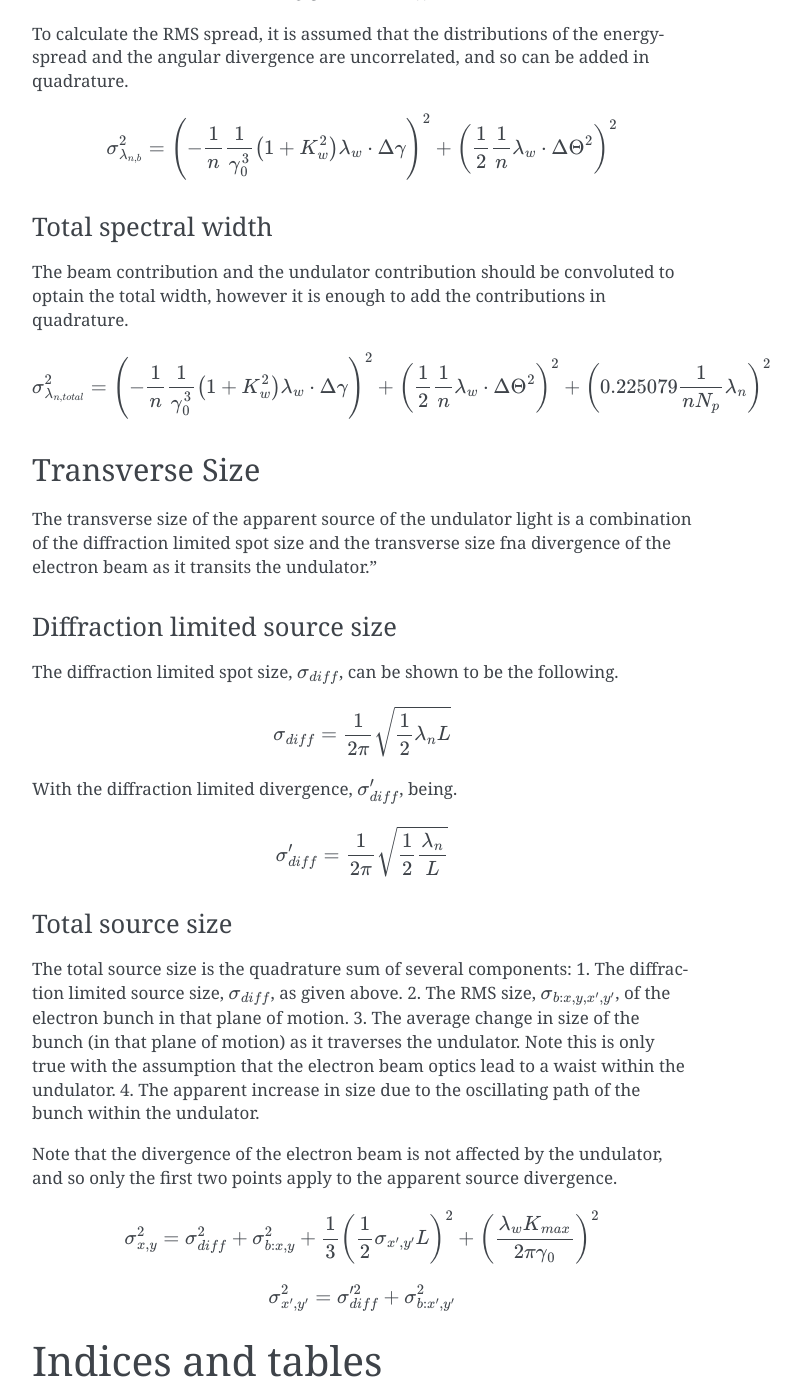
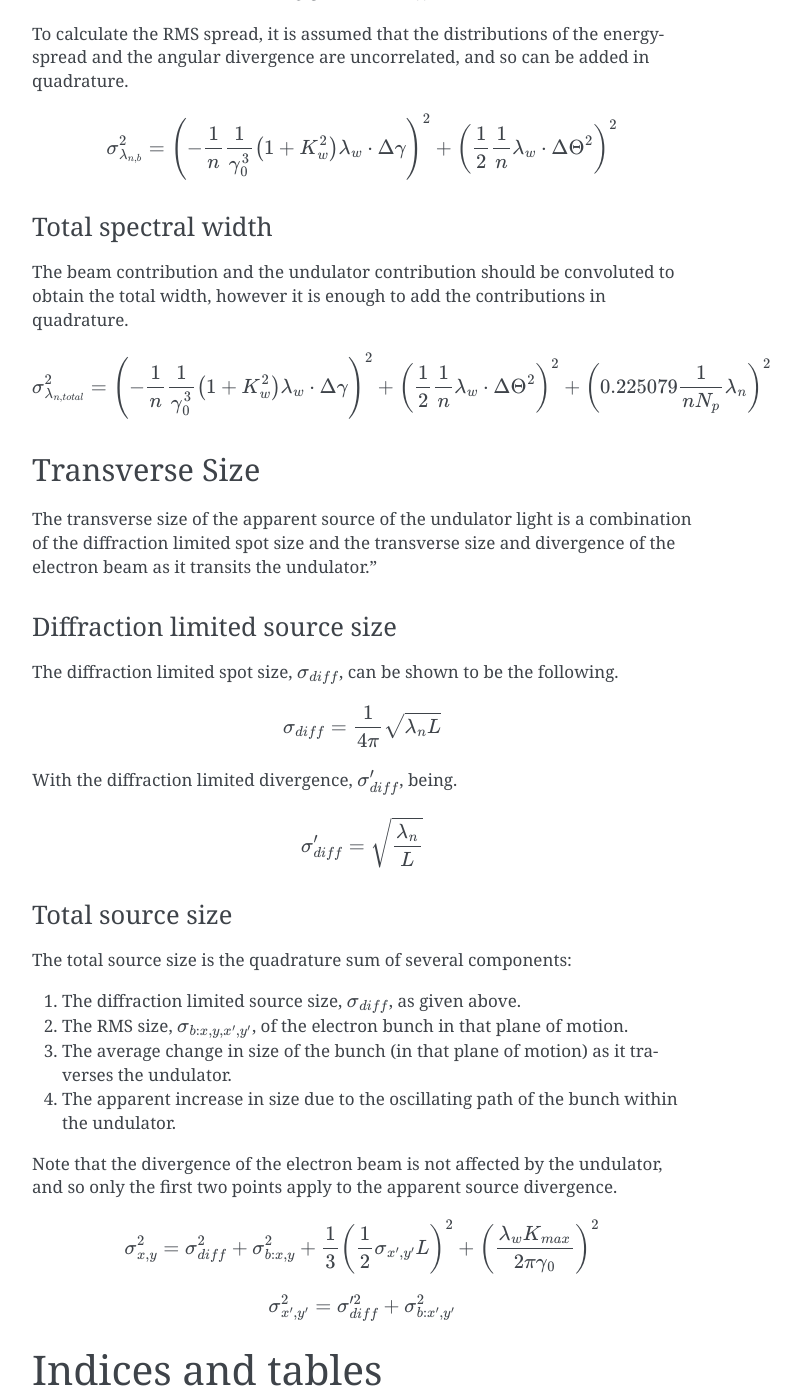
Before and after one commit to stevemolloy/UndulatorSpectra, a Sphinx documentation site: the page built from docs/index.rst, in a window 1280 px wide and 1400 px high, scrolled down 1625 px. Shown: the whole window, without its empty margins (388-1189 px from the left). Built offline with Sphinx 7.4.7, drawn with Linux system fonts in a browser that asks for light colours.

Commit message:
Fixes in the documentation

```diff
--- a/docs/index.rst
+++ b/docs/index.rst
@@ -50,30 +50,31 @@
 
 Total spectral width
 ~~~~~~~~~~~~~~~~~~~~
-The beam contribution and the undulator contribution should be convoluted to optain the total width, however it is enough to add the contributions in quadrature.
+The beam contribution and the undulator contribution should be convoluted to obtain the total width, however it is enough to add the contributions in quadrature.
 
 .. math:: \sigma_{\lambda_{n,total}}^2 = \left(-\frac{1}{n}\frac{1}{\gamma_0^3}\left(1+K_w^2\right)\lambda_w\cdot\Delta\gamma\right)^2 + \left(\frac{1}{2}\frac{1}{n}\lambda_w\cdot\Delta\Theta^2\right)^2 + \left(0.225079\frac{1}{nN_p}\lambda_n\right)^2
 
 Transverse Size
 ---------------
-The transverse size of the apparent source of the undulator light is a combination of the diffraction limited spot size and the transverse size fna divergence of the electron beam as it transits the undulator."
+The transverse size of the apparent source of the undulator light is a combination of the diffraction limited spot size and the transverse size and divergence of the electron beam as it transits the undulator."
 
 Diffraction limited source size
 ~~~~~~~~~~~~~~~~~~~~~~~~~~~~~~~
 The diffraction limited spot size, :math:`\sigma_{diff}`, can be shown to be the following.
 
-.. math:: \sigma_{diff} = \frac{1}{2\pi}\sqrt{\frac{1}{2}\lambda_nL}
+.. math:: \sigma_{diff} = \frac{1}{4\pi}\sqrt{\lambda_nL}
 
 With the diffraction limited divergence, :math:`\sigma'_{diff}`, being.
 
-.. math:: \sigma'_{diff} = \frac{1}{2\pi}\sqrt{\frac{1}{2}\frac{\lambda_n}{L}}
+.. math:: \sigma'_{diff} = \sqrt{\frac{\lambda_n}{L}}
 
 Total source size
 ~~~~~~~~~~~~~~~~~
 The total source size is the quadrature sum of several components:
+
 1. The diffraction limited source size, :math:`\sigma_{diff}`, as given above.
 2. The RMS size, :math:`\sigma_{b:x,y,x',y'}`, of the electron bunch in that plane of motion.
-3. The average change in size of the bunch (in that plane of motion) as it traverses the undulator.  Note this is only true with the assumption that the electron beam optics lead to a waist within the undulator.
+3. The average change in size of the bunch (in that plane of motion) as it traverses the undulator.
 4. The apparent increase in size due to the oscillating path of the bunch within the undulator.
 
 Note that the divergence of the electron beam is not affected by the undulator, and so only the first two points apply to the apparent source divergence.
```
